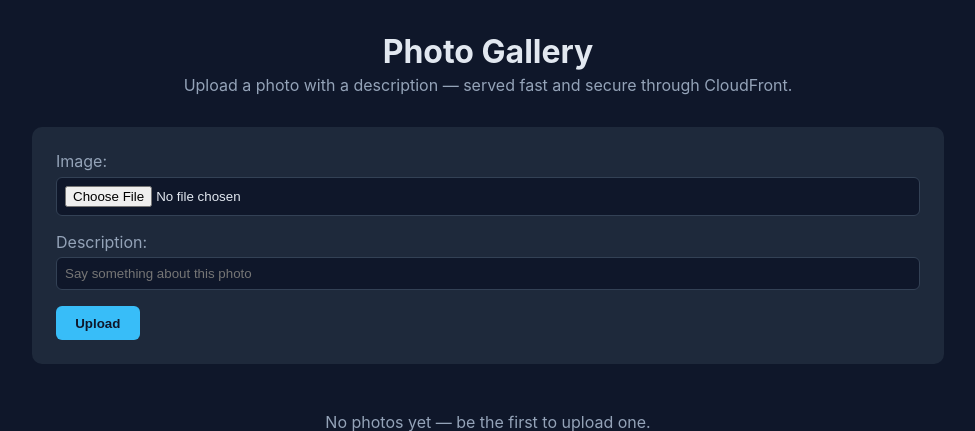
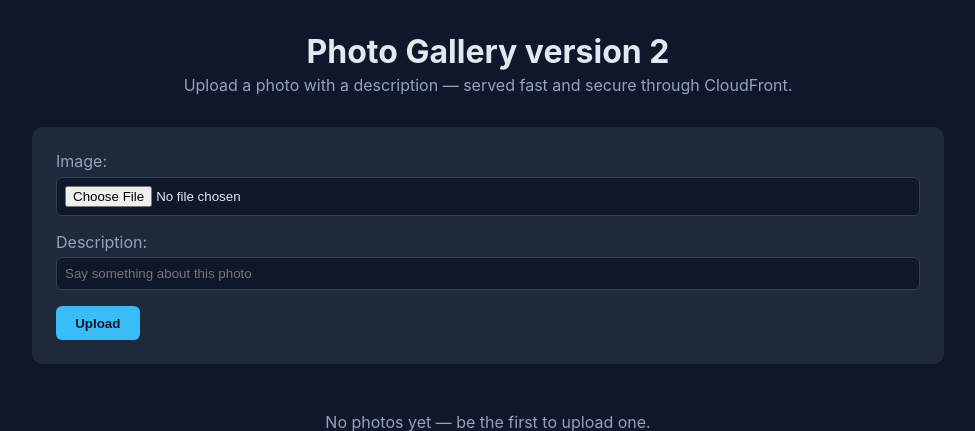
Before and after one commit to thierry0011/md5-photo-uploader-app, a Django app: page / in a window 1280 px wide. Shown: the top 431 px of the page, without its empty margins (152-1127 px from the left). Run offline with Django 5.2, Linux system fonts and the light colour scheme; data that the repository does not hold is empty; some libraries are stand-ins or nearby versions.

Commit message:
added versioning

```diff
--- a/gallery/templates/gallery/index.html
+++ b/gallery/templates/gallery/index.html
@@ -9,7 +9,7 @@
 </head>
 <body>
   <header class="site-header">
-    <h1>Photo Gallery</h1>
+    <h1>Photo Gallery version 2</h1>
     <p class="subtitle">Upload a photo with a description &mdash; served fast and secure through CloudFront.</p>
   </header>
 
```
